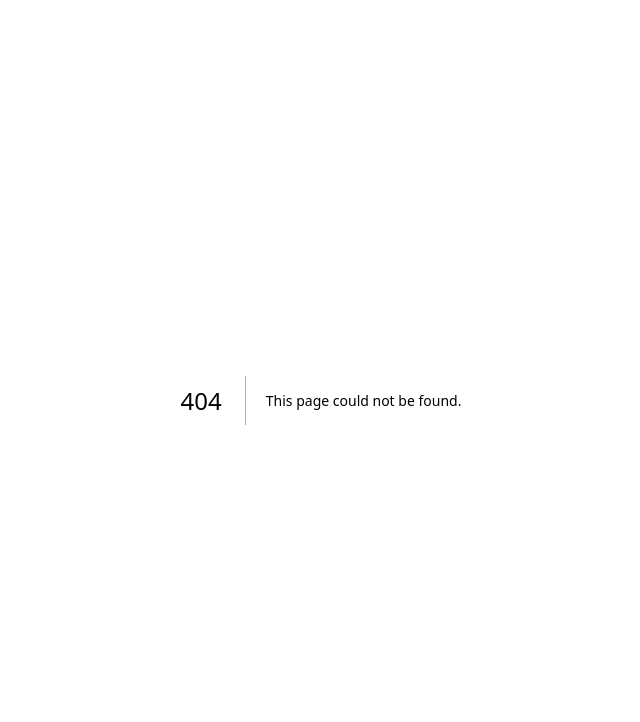
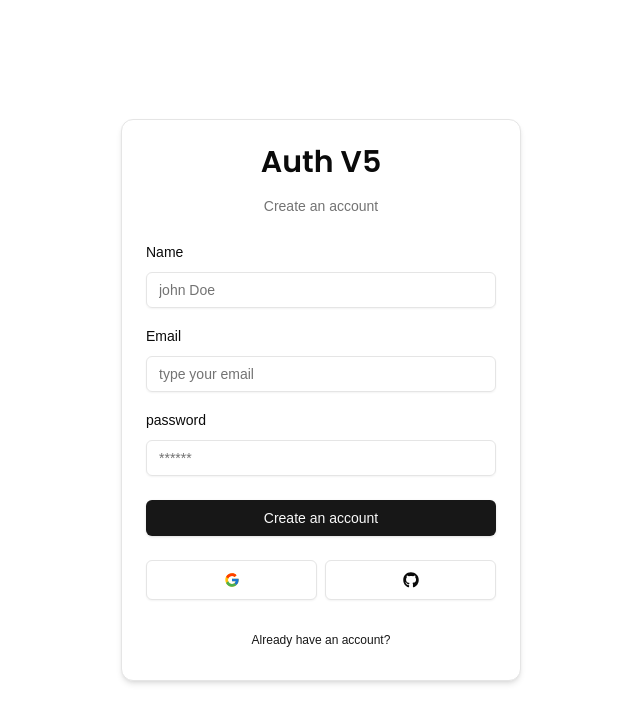
Before and after one commit to parves371/salon-booking, a Next.js app: page /register in a window 1280 px wide. Before the commit this address had no page. Shown: the top 722 px of the page, without its empty margins (319-959 px from the left). Built offline with nearby package versions, Linux system fonts and the light colour scheme.

Commit message:
connect with database
mySql

```diff
--- a/package.json
+++ b/package.json
@@ -20,6 +20,7 @@
     "class-variance-authority": "^0.7.0",
     "clsx": "^2.1.1",
     "lucide-react": "^0.460.0",
+    "mysql2": "^3.11.5",
     "next": "14.2.14",
     "react": "^18",
     "react-dom": "^18",
--- /dev/null
+++ b/src/app/(auth)/register/page.tsx
@@ -0,0 +1,11 @@
+import { RegisterForm } from "@/components/auth/register-form";
+
+const RegistrePage = () => {
+  return (
+    <div className="flex items-center justify-center h-screen">
+      <RegisterForm />
+    </div>
+  );
+};
+
+export default RegistrePage;
--- /dev/null
+++ b/src/app/api/(auth)/sign-up/route.ts
@@ -0,0 +1,18 @@
+import { createConnection } from "@/lib/db/dbConnect";
+
+export async function GET(req: Request) {
+  try {
+    const db = await createConnection();
+    const sql = "SELECT * FROM user";
+
+    const [rows] = await db.query(sql);
+
+    return Response.json({ success: true, message: rows }, { status: 200 });
+  } catch (error) {
+    console.error("Error in signup", error);
+    return Response.json(
+      { success: false, message: "Error in signup" },
+      { status: 500 }
+    );
+  }
+}
--- /dev/null
+++ b/src/components/auth/register-form.tsx
@@ -0,0 +1,113 @@
+"use client";
+import { zodResolver } from "@hookform/resolvers/zod";
+import { useState, useTransition } from "react";
+import { useForm } from "react-hook-form";
+import * as z from "zod";
+
+import {
+  Form,
+  FormControl,
+  FormField,
+  FormItem,
+  FormLabel,
+  FormMessage,
+} from "@/components/ui/form";
+import { Registerchema } from "@/schemas";
+
+import { Button } from "@/components/ui/button";
+import { Input } from "@/components/ui/input";
+import { CardWrapper } from "./card-wrapper";
+import { FormError } from "./form-error";
+import { FormSuccess } from "./form-success";
+
+export const RegisterForm = () => {
+  const [error, setError] = useState<string | undefined>("");
+  const [success, setSuccess] = useState<string | undefined>("");
+  const [isPending, startTransition] = useTransition();
+  const form = useForm<z.infer<typeof Registerchema>>({
+    resolver: zodResolver(Registerchema),
+    defaultValues: {
+      email: "",
+      password: "",
+      name: "",
+    },
+  });
+
+  const onSubmit = (values: z.infer<typeof Registerchema>) => {
+    setError("");
+    setSuccess("");
+  };
+  return (
+    <CardWrapper
+      headerLabel="Create an account"
+      backButtonLabel="Already have an account?"
+      backButtonHref="/auth/login"
+      showSocial
+    >
+      <Form {...form}>
+        <form onSubmit={form.handleSubmit(onSubmit)} className="space-y-6">
+          <div className="space-y-4">
+            <FormField
+              name="name"
+              control={form.control}
+              render={({ field }) => (
+                <FormItem>
+                  <FormLabel>Name</FormLabel>
+                  <FormControl>
+                    <Input
+                      disabled={isPending}
+                      placeholder="john Doe"
+                      {...field}
+                    />
+                  </FormControl>
+                  <FormMessage />
+                </FormItem>
+              )}
+            />
+            <FormField
+              name="email"
+              control={form.control}
+              render={({ field }) => (
+                <FormItem>
+                  <FormLabel>Email</FormLabel>
+                  <FormControl>
+                    <Input
+                      disabled={isPending}
+                      type="email"
+                      placeholder="type your email"
+                      {...field}
+                    />
+                  </FormControl>
+                  <FormMessage />
+                </FormItem>
+              )}
+            />
+            <FormField
+              name="password"
+              control={form.control}
+              render={({ field }) => (
+                <FormItem>
+                  <FormLabel>password</FormLabel>
+                  <FormControl>
+                    <Input
+                      disabled={isPending}
+                      type="password"
+                      placeholder="******"
+                      {...field}
+                    />
+                  </FormControl>
+                  <FormMessage />
+                </FormItem>
+              )}
+            />
+          </div>
+          <FormError message={error} />
+          <FormSuccess message={success} />
+          <Button disabled={isPending} type="submit" className="w-full">
+            Create an account
+          </Button>
+        </form>
+      </Form>
+    </CardWrapper>
+  );
+};
--- /dev/null
+++ b/src/lib/db/dbConnect.ts
@@ -0,0 +1,28 @@
+import mysql, { Connection } from "mysql2/promise";
+
+// Declare connection variable with appropriate type
+let connection: Connection | null = null;
+
+// Function to create and return a database connection
+export const createConnection = async (): Promise<Connection> => {
+  // If there is no existing connection, create a new one
+  if (!connection) {
+    try {
+      connection = await mysql.createConnection({
+        host: process.env.DB_HOST,
+        user: process.env.DB_USER,
+        password: process.env.DB_PASSWORD,
+        database: process.env.DB_DATABASE_NAME,
+      });
+      console.log("Successfully connected to the database.");
+    } catch (error) {
+      console.error("Error connecting to the database:", error);
+      throw error; // Rethrow the error to handle it at a higher level
+    }
+  } else {
+    console.log("Using existing database connection.");
+  }
+
+  // Return the existing or newly created connection
+  return connection;
+};
```
Also changed, not shown: 1 other file (tests, documents, lock files or other folders).
